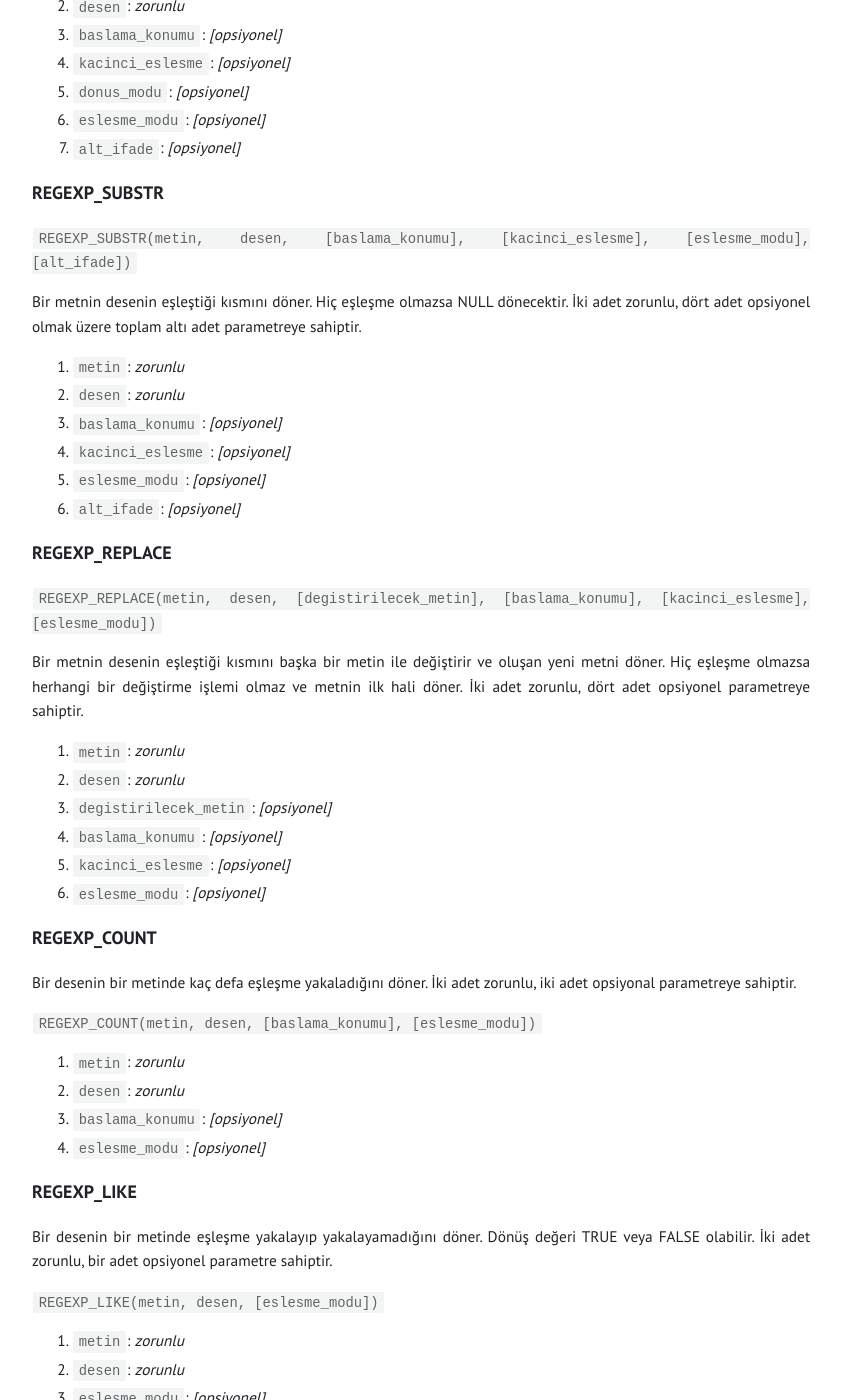
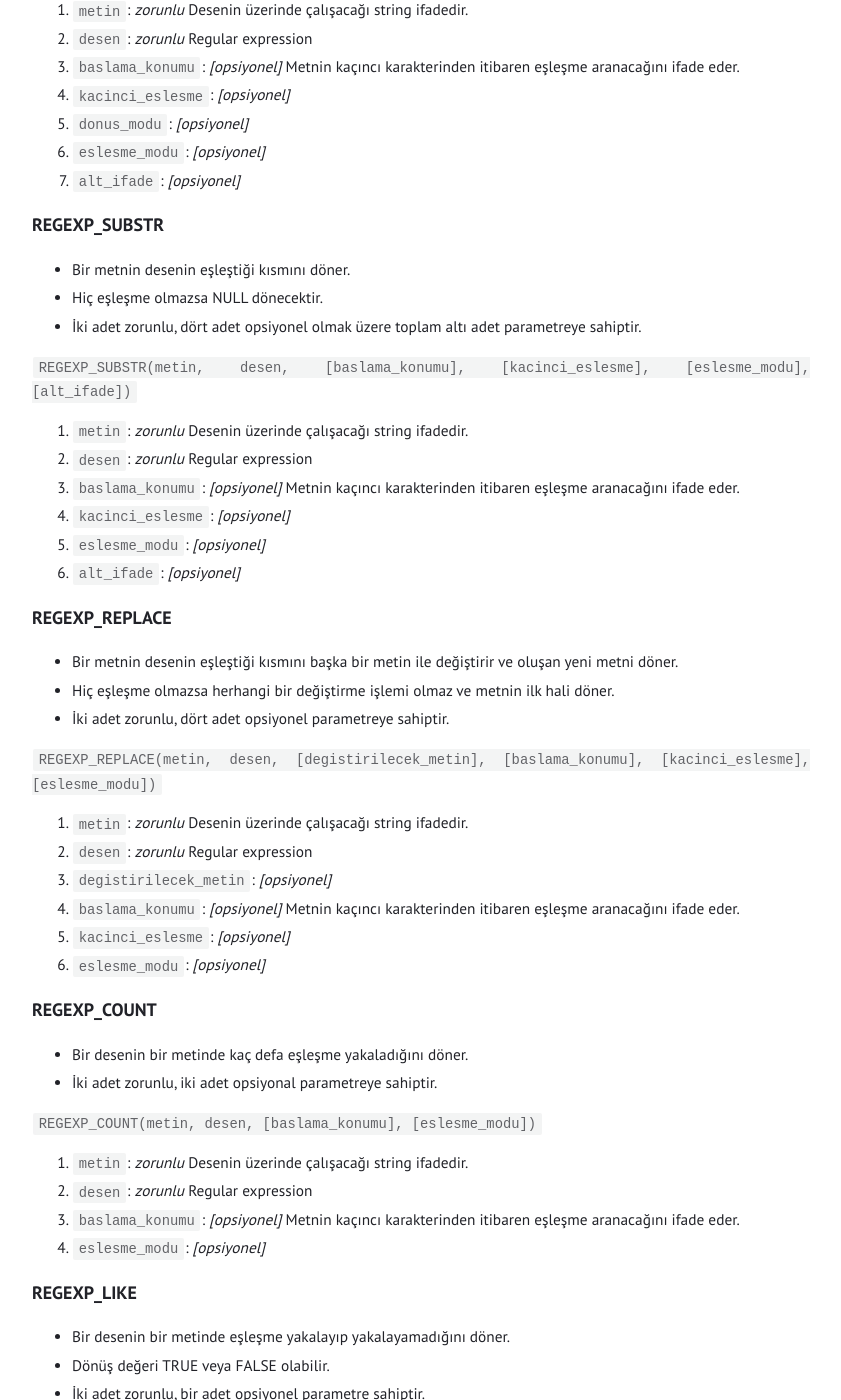
Before and after one commit to tunahanoguz/tunahanoguz.github.io, a Jekyll site: the page built from _posts/2025-05-05-oracle-regular-expressions.md, in a window 1280 px wide and 1400 px high, scrolled down 7334 px. Shown: the whole window, without its empty margins (219-1060 px from the left). Built offline with Jekyll 4.4.1, drawn with Linux system fonts in a browser that asks for light colours; some of the changed text lies outside the part shown.

Commit message:
Update 2025-05-05-oracle-regular-expressions.md

````diff
--- a/_posts/2025-05-05-oracle-regular-expressions.md
+++ b/_posts/2025-05-05-oracle-regular-expressions.md
@@ -173,13 +173,15 @@ Aşağıdaki tabloda üstteki iki tabloda açıklamaları yer alan desen ve eşl
 
 ### REGEXP_INSTR {#REGEXP_INSTR}
 
-Bir desenin bir metin içerisindeki eşleşmesinin konumunu döner. Hiç eşleşme olmazsa 0 dönecektir. İki adet zorunlu, beş adet opsiyonel olmak üzere toplam yedi adet parametreye sahiptir.
+- Bir desenin bir metin içerisindeki eşleşmesinin konumunu döner.
+- Hiç eşleşme olmazsa 0 dönecektir.
+- İki adet zorunlu, beş adet opsiyonel olmak üzere toplam yedi adet parametreye sahiptir.
 
 ```REGEXP_INSTR(metin, desen, [baslama_konumu], [kacinci_eslesme], [donus_modu], [eslesme_modu], [alt_ifade])```
 
-1. ```metin```: *zorunlu*
-2. ```desen```: *zorunlu*
-3. ```baslama_konumu```: *[opsiyonel]*
+1. ```metin```: *zorunlu* Desenin üzerinde çalışacağı string ifadedir.
+2. ```desen```: *zorunlu* Regular expression
+3. ```baslama_konumu```: *[opsiyonel]* Metnin kaçıncı karakterinden itibaren eşleşme aranacağını ifade eder.
 4. ```kacinci_eslesme```: *[opsiyonel]*
 5. ```donus_modu```: *[opsiyonel]*
 6. ```eslesme_modu```: *[opsiyonel]*
@@ -187,47 +189,54 @@ Bir desenin bir metin içerisindeki eşleşmesinin konumunu döner. Hiç eşleş
 
 ### REGEXP_SUBSTR {#REGEXP_SUBSTR}
 
+- Bir metnin desenin eşleştiği kısmını döner.
+- Hiç eşleşme olmazsa NULL dönecektir.
+- İki adet zorunlu, dört adet opsiyonel olmak üzere toplam altı adet parametreye sahiptir.
+
 ```REGEXP_SUBSTR(metin, desen, [baslama_konumu], [kacinci_eslesme], [eslesme_modu], [alt_ifade])```
 
-Bir metnin desenin eşleştiği kısmını döner. Hiç eşleşme olmazsa NULL dönecektir. İki adet zorunlu, dört adet opsiyonel olmak üzere toplam altı adet parametreye sahiptir.
-
-1. ```metin```: *zorunlu*
-2. ```desen```: *zorunlu*
-3. ```baslama_konumu```: *[opsiyonel]*
+1. ```metin```: *zorunlu* Desenin üzerinde çalışacağı string ifadedir.
+2. ```desen```: *zorunlu* Regular expression
+3. ```baslama_konumu```: *[opsiyonel]* Metnin kaçıncı karakterinden itibaren eşleşme aranacağını ifade eder.
 4. ```kacinci_eslesme```: *[opsiyonel]*
 5. ```eslesme_modu```: *[opsiyonel]*
 6. ```alt_ifade```: *[opsiyonel]*
 
 ### REGEXP_REPLACE {#REGEXP_REPLACE}
 
+- Bir metnin desenin eşleştiği kısmını başka bir metin ile değiştirir ve oluşan yeni metni döner.
+- Hiç eşleşme olmazsa herhangi bir değiştirme işlemi olmaz ve metnin ilk hali döner.
+- İki adet zorunlu, dört adet opsiyonel parametreye sahiptir.
+
 ```REGEXP_REPLACE(metin, desen, [degistirilecek_metin], [baslama_konumu], [kacinci_eslesme], [eslesme_modu])```
 
-Bir metnin desenin eşleştiği kısmını başka bir metin ile değiştirir ve oluşan yeni metni döner. Hiç eşleşme olmazsa herhangi bir değiştirme işlemi olmaz ve metnin ilk hali döner. İki adet zorunlu, dört adet opsiyonel parametreye sahiptir.
-
-1. ```metin```: *zorunlu*
-2. ```desen```: *zorunlu*
+1. ```metin```: *zorunlu* Desenin üzerinde çalışacağı string ifadedir.
+2. ```desen```: *zorunlu* Regular expression
 3. ```degistirilecek_metin```: *[opsiyonel]*
-4. ```baslama_konumu```: *[opsiyonel]*
+4. ```baslama_konumu```: *[opsiyonel]* Metnin kaçıncı karakterinden itibaren eşleşme aranacağını ifade eder.
 5. ```kacinci_eslesme```: *[opsiyonel]*
 6. ```eslesme_modu```: *[opsiyonel]*
 
 ### REGEXP_COUNT {#REGEXP_COUNT}
 
-Bir desenin bir metinde kaç defa eşleşme yakaladığını döner. İki adet zorunlu, iki adet opsiyonal parametreye sahiptir.
+- Bir desenin bir metinde kaç defa eşleşme yakaladığını döner.
+- İki adet zorunlu, iki adet opsiyonal parametreye sahiptir.
 
 ```REGEXP_COUNT(metin, desen, [baslama_konumu], [eslesme_modu])```
 
-1. ```metin```: *zorunlu*
-2. ```desen```: *zorunlu*
-3. ```baslama_konumu```: *[opsiyonel]*
+1. ```metin```: *zorunlu* Desenin üzerinde çalışacağı string ifadedir.
+2. ```desen```: *zorunlu* Regular expression
+3. ```baslama_konumu```: *[opsiyonel]* Metnin kaçıncı karakterinden itibaren eşleşme aranacağını ifade eder.
 4. ```eslesme_modu```: *[opsiyonel]*
 
 ### REGEXP_LIKE {#REGEXP_LIKE}
 
-Bir desenin bir metinde eşleşme yakalayıp yakalayamadığını döner. Dönüş değeri TRUE veya FALSE olabilir. İki adet zorunlu, bir adet opsiyonel parametre sahiptir.
+- Bir desenin bir metinde eşleşme yakalayıp yakalayamadığını döner.
+- Dönüş değeri TRUE veya FALSE olabilir.
+- İki adet zorunlu, bir adet opsiyonel parametre sahiptir.
 
 ```REGEXP_LIKE(metin, desen, [eslesme_modu])```
 
-1. ```metin```: *zorunlu*
-2. ```desen```: *zorunlu*
+1. ```metin```: *zorunlu* Desenin üzerinde çalışacağı string ifadedir.
+2. ```desen```: *zorunlu* Regular expression
 3. ```eslesme_modu```: *[opsiyonel]*
````
